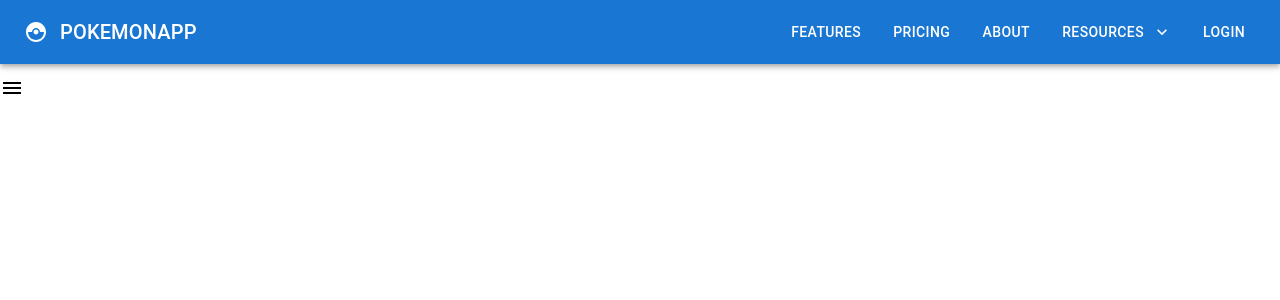
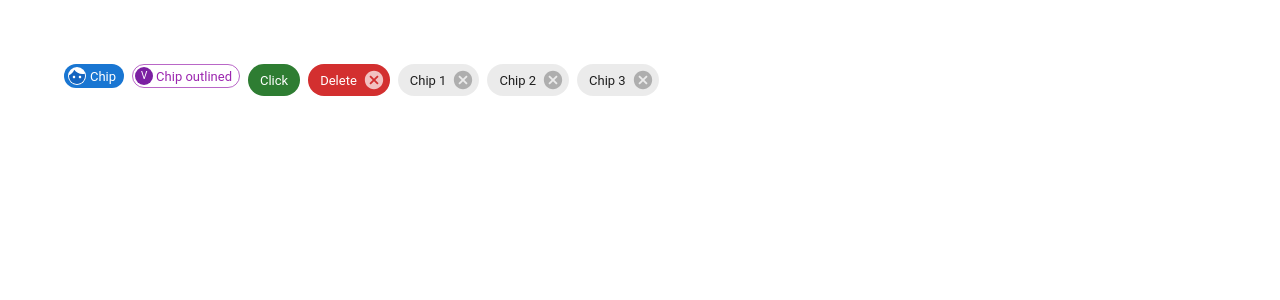
Before and after one commit to parmindersingh1/material-ui-codeevolution, a React (Create React App) app: page / in a window 1280 px wide. Shown: the top 300 px of the page. Built offline with nearby package versions, Linux system fonts and the light colour scheme.

Commit message:
chages done

```diff
--- a/src/App.css
+++ b/src/App.css
@@ -2,9 +2,9 @@
   background-color: #eee;
 } */
 
-/* .App {
+.App {
   padding: 4rem;
-} */
+}
 
 .App-logo {
   height: 40vmin;
--- a/src/App.tsx
+++ b/src/App.tsx
@@ -1,8 +1,14 @@
 import "./App.css";
-import { MuiBreadcrumbs } from "./components/MuiBreadcrumbs";
-import { MuiDrawer } from "./components/MuiDrawer";
+import { MuiChip } from "./components/MuiChip";
+// import { MuiList } from "./components/MuiList";
+// import { MuiAvatar } from "./components/MuiAvatar";
+// import { MuiBadge } from "./components/MuiBadge";
+// import { MuiBottomNavigation } from "./components/MuiBottomNavigation";
+// import { MuiSpeedDial } from "./components/MuiSpeedDial";
+// import { MuiBreadcrumbs } from "./components/MuiBreadcrumbs";
+// import { MuiDrawer } from "./components/MuiDrawer";
 // import { MuiLink } from "./components/MuiLink";
-import { MuiNavBar } from "./components/MuiNavBar";
+// import { MuiNavBar } from "./components/MuiNavBar";
 // import { MuiImageList } from "./components/MuiImageList";
 // import { MuiAccordion } from "./components/MuiAccordion";
 // import { MuiCard } from "./components/MuiCard";
@@ -32,10 +38,16 @@ function App() {
     {/* <MuiCard /> */}
     {/* <MuiAccordion /> */}
     {/* <MuiImageList /> */}
-    <MuiNavBar />
+    {/* <MuiNavBar /> */}
     {/* <MuiLink /> */}
     {/* <MuiBreadcrumbs /> */}
-    <MuiDrawer />
+    {/* <MuiDrawer /> */}
+    {/* <MuiSpeedDial /> */}
+    {/* <MuiBottomNavigation /> */}
+    {/* <MuiAvatar /> */}
+    {/* <MuiBadge /> */}
+    {/* <MuiList /> */}
+    <MuiChip />
   </div>;
 }
 
--- /dev/null
+++ b/src/components/MuiAvatar.tsx
@@ -0,0 +1,32 @@
+import { Avatar, AvatarGroup, Stack } from "@mui/material";
+import React from "react";
+
+export const MuiAvatar = () => {
+  return (
+    <Stack spacing={4}>
+      <Stack direction="row" spacing={1}>
+        <Avatar sx={{ bgcolor: "primary.light" }}>BW</Avatar>
+        <Avatar sx={{ bgcolor: "success.light" }}>CK</Avatar>
+      </Stack>
+      <Stack direction="row" spacing={1}>
+        <AvatarGroup max={3}>
+          <Avatar sx={{ bgcolor: "primary.light" }}>BW</Avatar>
+          <Avatar sx={{ bgcolor: "success.light" }}>CK</Avatar>
+          <Avatar
+            src="https://randomuser.me/api/portraits/women/79.jpg"
+            alt="Jane Doe"
+          />
+          <Avatar
+            src="https://randomuser.me/api/portraits/men/51.jpg"
+            alt="Jane Doe"
+          />
+        </AvatarGroup>
+      </Stack>
+
+      <Stack direction="row" spacing={1}>
+        <Avatar variant='square' sx={{ bgcolor: "primary.light", width: 48, height: 48 }}>BW</Avatar>
+        <Avatar variant='rounded' sx={{ bgcolor: "success.light", width: 48, height: 48 }}>CK</Avatar>
+      </Stack>
+    </Stack>
+  );
+};
--- /dev/null
+++ b/src/components/MuiBadge.tsx
@@ -0,0 +1,28 @@
+import  MailIcon from '@mui/icons-material/Mail'
+import { Badge, Stack } from '@mui/material'
+import React from 'react'
+
+export const MuiBadge = () => {
+  return (
+    <Stack direction="row" spacing={2}>
+        <Badge badgeContent={5} color='primary'>
+            <MailIcon />
+        </Badge>
+
+        <Badge badgeContent={0} color='secondary' showZero>
+            <MailIcon />
+        </Badge>
+
+        <Badge badgeContent={100} color='primary' max={999}>
+            <MailIcon />
+        </Badge>
+
+        <Badge variant='dot' color='primary'>
+            <MailIcon />
+        </Badge>
+        <Badge variant='dot' color='primary' invisible={true}>
+            <MailIcon />
+        </Badge>
+    </Stack>
+  )
+}
--- /dev/null
+++ b/src/components/MuiBottomNavigation.tsx
@@ -0,0 +1,19 @@
+import { Favorite, Home, Person } from "@mui/icons-material";
+import { BottomNavigation, BottomNavigationAction } from "@mui/material";
+import { useState } from "react";
+
+export const MuiBottomNavigation = () => {
+  const [value, setValue] = useState(0);
+  return (
+    <BottomNavigation
+      sx={{ width: "100%", position: "absolute", bottom: 0 }}
+      value={value}
+      onChange={(event, newValue) => setValue(newValue)}
+      showLabels
+    >
+      <BottomNavigationAction label="Home" icon={<Home />} />
+      <BottomNavigationAction label="Favorites" icon={<Favorite />} />
+      <BottomNavigationAction label="Profile" icon={<Person />} />
+    </BottomNavigation>
+  );
+};
--- /dev/null
+++ b/src/components/MuiChip.tsx
@@ -0,0 +1,44 @@
+import { Chip, Stack, Avatar } from "@mui/material";
+import FaceIcon from "@mui/icons-material/Face";
+import { useState } from "react";
+
+export const MuiChip = () => {
+  const [chips, setChips] = useState(["Chip 1", "Chip 2", "Chip 3"]);
+
+  const handleDelete = (chipToDelete: string) => {
+    setChips(chips => chips.filter(chip => chip !== chipToDelete))
+  }
+  return (
+    <Stack direction="row" spacing={1}>
+      <Chip
+        label="Chip"
+        color="primary"
+        size="small"
+        avatar={
+          <Avatar>
+            <FaceIcon />
+          </Avatar>
+        }
+      />
+      <Chip
+        label="Chip outlined"
+        color="secondary"
+        size="small"
+        variant="outlined"
+        avatar={<Avatar>V</Avatar>}
+      />
+
+      <Chip label="Click" color="success" onClick={() => alert("Clicked")} />
+      <Chip
+        label="Delete"
+        color="error"
+        onClick={() => alert("Clicked")}
+        onDelete={() => alert("Delete handler")}
+      />
+
+      {chips.map((chip) => (
+          <Chip key={chip} label={chip} onDelete={() => handleDelete(chip)}/>
+      ))}
+    </Stack>
+  );
+};
--- /dev/null
+++ b/src/components/MuiList.tsx
@@ -0,0 +1,57 @@
+import MailIcon from "@mui/icons-material/Mail";
+import {
+  Box,
+  List,
+  ListItem,
+  ListItemText,
+  ListItemIcon,
+  ListItemAvatar,
+  Avatar,
+  ListItemButton,
+  Divider,
+} from "@mui/material";
+
+export const MuiList = () => {
+  return (
+    <Box sx={{ width: "400px", bgcolor: "#efefef" }}>
+      <List>
+        <ListItem disablePadding>
+          <ListItemButton>
+            <ListItemIcon>
+              <ListItemAvatar>
+                <Avatar>
+                  <MailIcon />
+                </Avatar>
+              </ListItemAvatar>
+            </ListItemIcon>
+            <ListItemText primary="List Item 1" secondary="Secondary text" />
+          </ListItemButton>
+        </ListItem>
+        <Divider />
+
+        <ListItem>
+          <ListItemIcon>
+            <ListItemAvatar>
+              <Avatar>
+                <MailIcon />
+              </Avatar>
+            </ListItemAvatar>
+          </ListItemIcon>
+          <ListItemText primary="List Item 2" secondary="Secondary text" />
+        </ListItem>
+        <Divider />
+
+        <ListItem>
+          <ListItemIcon>
+            <ListItemAvatar>
+              <Avatar>
+                <MailIcon />
+              </Avatar>
+            </ListItemAvatar>
+          </ListItemIcon>
+          <ListItemText primary="List Item 3" secondary="Secondary text" />
+        </ListItem>
+      </List>
+    </Box>
+  );
+};
--- /dev/null
+++ b/src/components/MuiSpeedDial.tsx
@@ -0,0 +1,19 @@
+import { SpeedDial, SpeedDialAction, SpeedDialIcon } from "@mui/material";
+import CopyIcon from "@mui/icons-material/FileCopyOutlined";
+import PrintIcon from "@mui/icons-material/Print";
+import ShareIcon from "@mui/icons-material/Share";
+import EditIcon from "@mui/icons-material/Edit";
+
+export const MuiSpeedDial = () => {
+  return (
+    <SpeedDial
+      ariaLabel="Navigation speed dial"
+      sx={{ position: "absolute", bottom: 16, right: 16 }}
+      icon={<SpeedDialIcon openIcon={<EditIcon />} />}
+    >
+      <SpeedDialAction icon={<CopyIcon />} tooltipTitle="Copy" tooltipOpen />
+      <SpeedDialAction icon={<PrintIcon />} tooltipTitle="Print" tooltipOpen />
+      <SpeedDialAction icon={<ShareIcon />} tooltipTitle="Share" tooltipOpen />
+    </SpeedDial>
+  );
+};
```
